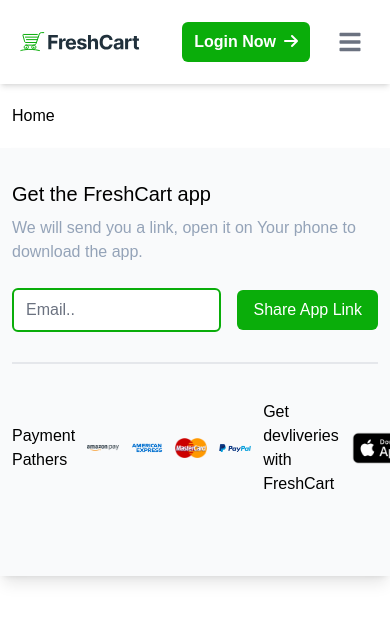
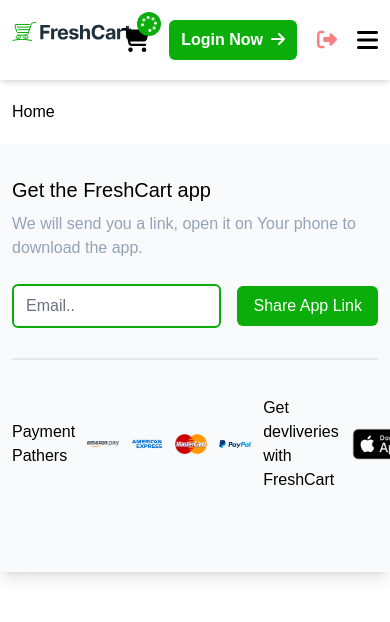
Before and after one commit to elref7i/E-commerce, a React (Vite) app: page / in a window 390 px wide. Shown: the top 622 px of the page. Built offline with nearby package versions, Linux system fonts and the light colour scheme; a web font is replaced by a local one.

Commit message:
navbar responsive

```diff
--- a/src/Components/Navbar/NavbarWebsite.jsx
+++ b/src/Components/Navbar/NavbarWebsite.jsx
@@ -1,20 +1,109 @@
 // import { Link, NavLink } from 'react-router-dom';
 import { Link, NavLink } from 'react-router-dom';
 import freshcCartLogo from '../../assets/images/freshcart-logo.svg';
-import { Navbar, NavbarCollapse, NavbarToggle } from 'flowbite-react';
+import { useEffect, useState } from 'react';
 export default function NavbarWebsite() {
+  const [isOpanMenue, setIsOpanMenue] = useState(false);
+  const handleResize = () => {
+    if (window.innerWidth >= 1024) {
+      setIsOpanMenue(true);
+    } else {
+      setIsOpanMenue(false);
+    }
+  };
+  useEffect(() => {
+    window.addEventListener('resize', handleResize);
+
+    // Cleanup function to remove the event listener on unmount
+    return () => {
+      window.removeEventListener('resize', handleResize);
+    };
+  }, []);
+  useEffect(() => {
+    window.addEventListener('resize', handleResize);
+  }, [isOpanMenue]);
+  function toggle() {
+    setIsOpanMenue(!isOpanMenue);
+    console.log(isOpanMenue);
+  }
   return (
     <nav className="shadow-md py-3">
-      <Navbar rounded className="">
-        <Link to="/">
+      <div className="container grid grid-cols-12 gap-5 py-2  justify-between">
+        <Link to="/" className="col-span-6 lg:col-span-2">
           <img
             src={freshcCartLogo}
             className="mr-3 h-6 sm:h-9"
             alt="Flowbite React Logo"
           />
         </Link>
-        <div className="flex  gap-5 items-center md:order-2 ">
-          {/* <div className="cart relative cursor-pointer  ">
+        <ul
+          className={`${
+            isOpanMenue ? 'flex' : 'hidden'
+          }  order-10 col-span-12 lg:order-none flex-col lg:flex-row flex justify-self-center self-center items-center gap-5 text-center  lg:col-span-6`}
+        >
+          <li>
+            <NavLink
+              to="/"
+              className={({ isActive }) => {
+                return `nav-link ${
+                  isActive ? 'before:!w-full font-semibold' : ''
+                }`;
+              }}
+            >
+              Home
+            </NavLink>
+          </li>
+          <li>
+            <NavLink
+              to="/cart"
+              className={({ isActive }) => {
+                return `nav-link  ${
+                  isActive ? 'before:!w-full font-semibold' : ''
+                }`;
+              }}
+            >
+              Cart
+            </NavLink>
+          </li>
+          <li>
+            <NavLink
+              to="/prouducts"
+              className={({ isActive }) => {
+                return `nav-link  ${
+                  isActive ? 'before:!w-full font-semibold' : ''
+                }`;
+              }}
+            >
+              Prouducts
+            </NavLink>
+          </li>
+          <li>
+            <NavLink
+              to="/categories"
+              className={({ isActive }) => {
+                return `nav-link  ${
+                  isActive ? 'before:!w-full font-semibold' : ''
+                }`;
+              }}
+            >
+              Categories
+            </NavLink>
+          </li>
+          <li>
+            <NavLink
+              to="/brands"
+              className={({ isActive }) => {
+                return `nav-link  ${
+                  isActive ? 'before:!w-full font-semibold' : ''
+                }`;
+              }}
+            >
+              Brands
+            </NavLink>
+          </li>
+        </ul>
+        <div className="flex gap-5 items-center col-span-6 lg:col-span-4  justify-self-end ">
+          <div className="cart relative cursor-pointer ">
             <i className="fa-solid fa-cart-shopping text-2xl"></i>
             <div className="cart-counter absolute h-6 w-6 flex items-center  justify-center rounded-full bg-primary-500 top-0 right-0 translate-x-1/2 -translate-y-1/2">
               <i
@@ -22,7 +111,7 @@ export default function NavbarWebsite() {
                 title="Wait"
               ></i>
             </div>
-          </div> */}
+          </div>
           <NavLink
             to="/login"
             className={({ isActive }) => {
@@ -36,66 +125,17 @@ export default function NavbarWebsite() {
               <i className="fa-solid fa-arrow-right"></i>
             </span>
           </NavLink>
-          {/* <Link to="/home" className="">
-              <i className="fa-solid fa-right-from-bracket text-xl text-red-400 hover:text-red-600 transition-colors duration-200"></i>
-            </Link> */}
-          <NavbarToggle className="block lg:hidden" />
+          <Link to="/home" className="">
+            <i className="fa-solid fa-right-from-bracket text-xl text-red-400 hover:text-red-600 transition-colors duration-200"></i>
+          </Link>
+          <div className="icon-menue">
+            <i
+              className="fa-solid fa-bars text-2xl hover:text-primary-500 cursor-pointer lg:hidden"
+              onClick={toggle}
+            ></i>
+          </div>
         </div>
-        <NavbarCollapse>
-          <div className=" flex items-center py-3 md:py-0  flex-col md:flex-row gap-4">
-            <NavLink
-              to="/"
-              className={({ isActive }) => {
-                return `nav-link ${
-                  isActive ? 'before:!w-full font-semibold' : ''
-                }`;
-              }}
-            >
-              Home
-            </NavLink>
-            <NavLink
-              to="/cart"
-              className={({ isActive }) => {
-                return `nav-link  ${
-                  isActive ? 'before:!w-full font-semibold' : ''
-                }`;
-              }}
-            >
-              Cart
-            </NavLink>
-            <NavLink
-              to="/prouducts"
-              className={({ isActive }) => {
-                return `nav-link  ${
-                  isActive ? 'before:!w-full font-semibold' : ''
-                }`;
-              }}
-            >
-              Prouducts
-            </NavLink>
-            <NavLink
-              to="/categories"
-              className={({ isActive }) => {
-                return `nav-link  ${
-                  isActive ? 'before:!w-full font-semibold' : ''
-                }`;
-              }}
-            >
-              Categories
-            </NavLink>
-            <NavLink
-              to="/brands"
-              className={({ isActive }) => {
-                return `nav-link  ${
-                  isActive ? 'before:!w-full font-semibold' : ''
-                }`;
-              }}
-            >
-              Brands
-            </NavLink>
-          </div>
-        </NavbarCollapse>
-      </Navbar>
+      </div>
     </nav>
   );
 }
```
